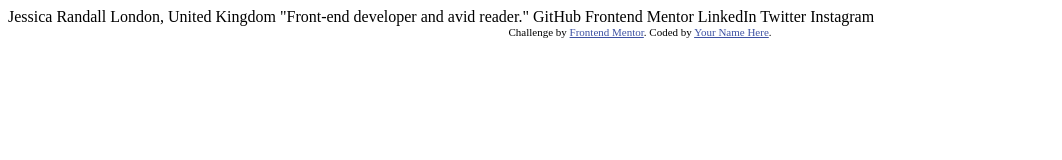
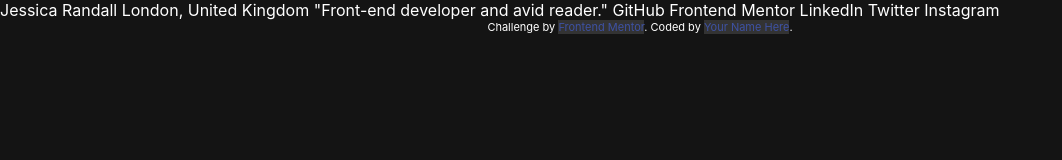
Before and after one commit to majdal01/social-links-profile, a plain HTML site: page index.html in a window 1280 px wide. Shown: the whole page, without its empty margins (0-1062 px from the left). Drawn offline with Linux system fonts and the light colour scheme.

Commit message:
Added variables and defined tags

```diff
--- a/index.html
+++ b/index.html
@@ -4,18 +4,16 @@
   <meta charset="UTF-8">
   <meta name="viewport" content="width=device-width, initial-scale=1.0"> <!-- displays site properly based on user's device -->
 
+  <link rel="stylesheet" href="./style.css">
+
   <link rel="icon" type="image/png" sizes="32x32" href="./assets/images/favicon-32x32.png">
 
   <title>Frontend Mentor | Social links profile</title>
+</head>
 
-  <!-- Feel free to remove these styles or customise in your own stylesheet 👍 -->
-  <style>
-    .attribution { font-size: 11px; text-align: center; }
-    .attribution a { color: hsl(228, 45%, 44%); }
-  </style>
-</head>
   <body>
 
+    <main>
       Jessica Randall
       London, United Kingdom
       "Front-end developer and avid reader."
@@ -30,5 +28,9 @@
         Challenge by <a href="https://www.frontendmentor.io?ref=challenge" target="_blank">Frontend Mentor</a>.
         Coded by <a href="#">Your Name Here</a>.
       </div>
+    </main>
+
   </body>
+
+
 </html>
--- /dev/null
+++ b/style.css
@@ -0,0 +1,65 @@
+* {
+  box-sizing: border-box;
+  margin: 0;
+  padding: 0;
+}
+
+:root {
+  --background-color: hsl(0, 0%, 8%);
+  --card-color: hsl(0, 0%, 12%);
+  --button-color: hsl(0, 0%, 20%);
+  --text-color: hsl(0, 0%, 100%);
+  --highlight-color: hsl(75, 94%, 57%);
+
+  --font-family: 'Inter', sans-serif;
+
+  --spacing-500: 2.5rem; /* 40px */
+  --spacing-300: 1.5rem; /* 24px */
+  --spacing-200: 1rem; /* 16px */
+  --sparing-150: 0.75rem; /* 12px */
+  --spacing-100: 0.5rem; /* 8px */
+  --spacing-50: 0.25rem; /* 4px */
+}
+
+body {
+  background-color: var(--background-color);
+  color: var(--text-color);
+  font-family: var(--font-family);
+}
+
+h1 {
+  font-size: clamp(1.25rem, 2vw + 1rem, 1.5rem);
+  font-weight: 700;
+  line-height: 150%;
+  letter-spacing: 0;
+}
+
+p {
+  font-size: clamp(0.75rem, 1.5vw + 0.5rem, 0.875rem);
+  line-height: 150%;
+  letter-spacing: 0;
+  font-weight: 400;
+}
+
+.p-bold {
+  font-weight: 600;
+}
+
+a {
+  background-color: var(--button-color);
+  color: var(--text-color);
+  text-decoration: none;
+  padding: var(--spacing-150);
+}
+
+a:hover {
+  background-color: var(--highlight-color);
+  color: var(--button-color);
+  transition: background-color 0.3s ease-in-out;
+}
+
+
+
+/*Attributes*/
+.attribution { font-size: 11px; text-align: center; }
+.attribution a { color: hsl(228, 45%, 44%); }
```
Lines whose indentation alone changed are shown as unchanged.
